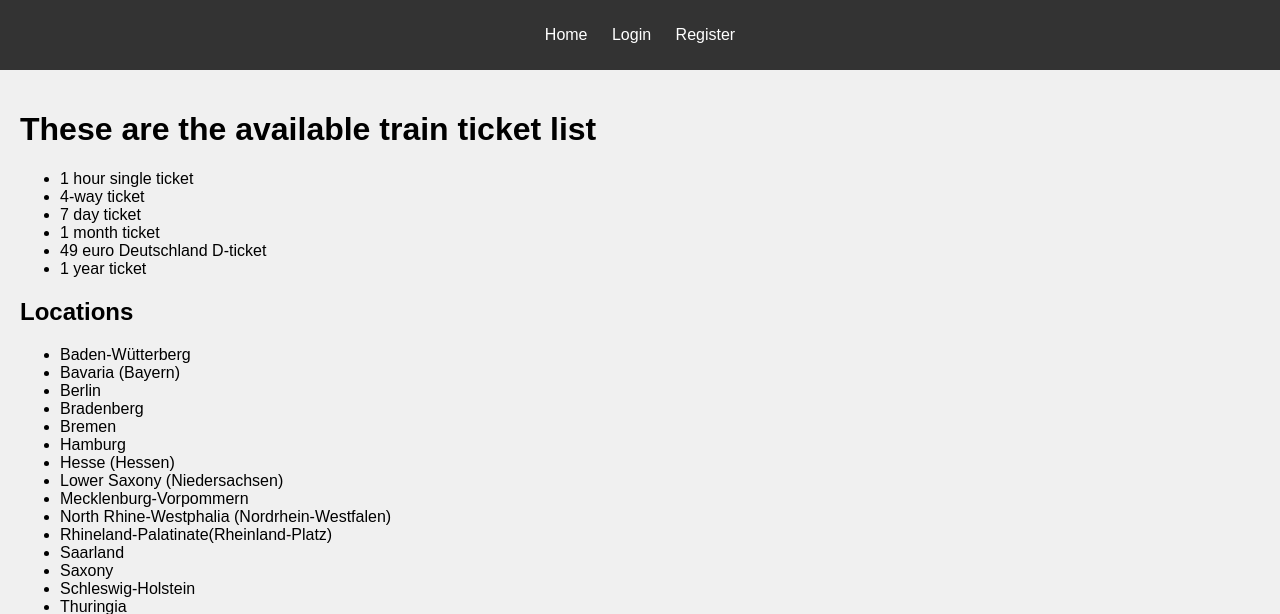
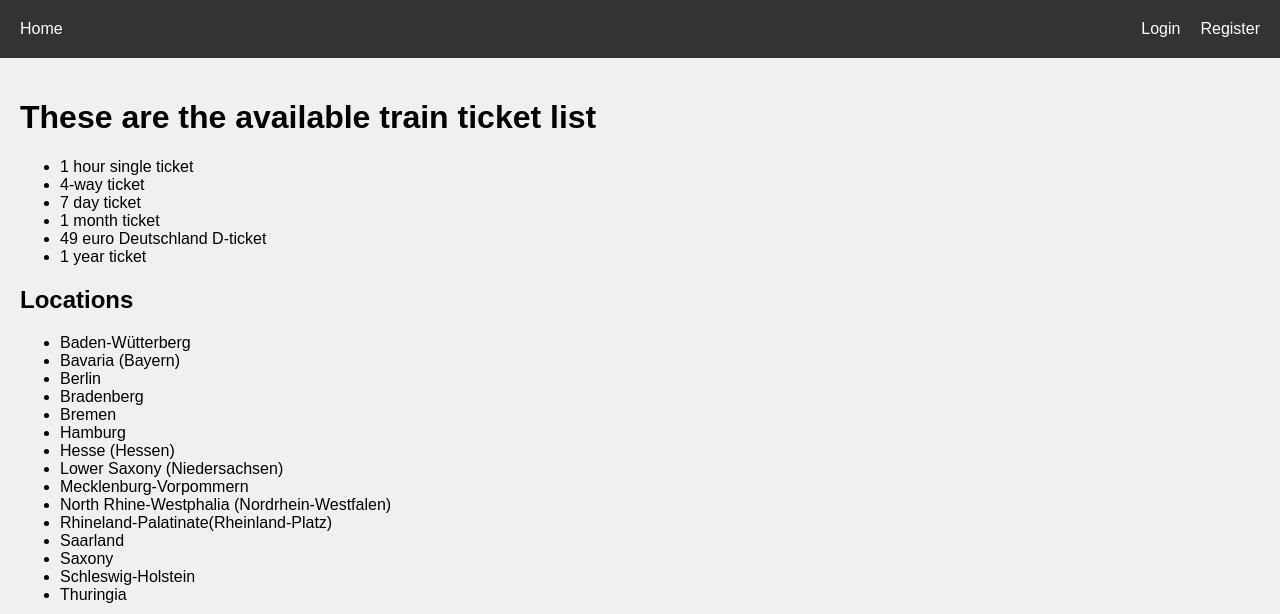
Before and after one commit to basit3000/trainapplication, a Django app: page / in a window 1280 px wide. Shown: the top 614 px of the page. Run offline with Django 5.2, Linux system fonts and the light colour scheme.

Commit message:
Update CSS

```diff
--- a/app/static/css/style.css
+++ b/app/static/css/style.css
@@ -12,19 +12,40 @@ header {
     text-align: center;
 }
 
+nav {
+    display: flex;
+    justify-content: space-between;
+    align-items: center;
+    background-color: #333;
+    padding: 10px;
+}
+
 nav ul {
     list-style: none;
+    margin: 0;
     padding: 0;
+    display: flex;
 }
 
 nav ul li {
-    display: inline;
     margin: 0 10px;
 }
 
-nav ul li a {
+nav ul li a, nav ul li button {
     color: white;
     text-decoration: none;
+}
+
+.nav-left {
+    display: flex;
+    justify-content: flex-start;
+    flex: 1;
+}
+
+.nav-right {
+    display: flex;
+    justify-content: flex-end;
+    flex: 1;
 }
 
 main {
--- a/app/templates/base.html
+++ b/app/templates/base.html
@@ -8,8 +8,10 @@
 <body>
     <header>
         <nav>
-            <ul>
+            <ul class="nav-left">
                 <li><a href="{% url 'home' %}">Home</a></li>
+            </ul>
+            <ul class="nav-right">
                 {% if user.is_authenticated %}
                     <li><a href="{% url 'profile' %}">Profile</a></li>
                     <li>
@@ -24,6 +26,8 @@
                 {% endif %}
             </ul>
         </nav>
+
+
     </header>
     <main>
         {% block content %}
```
